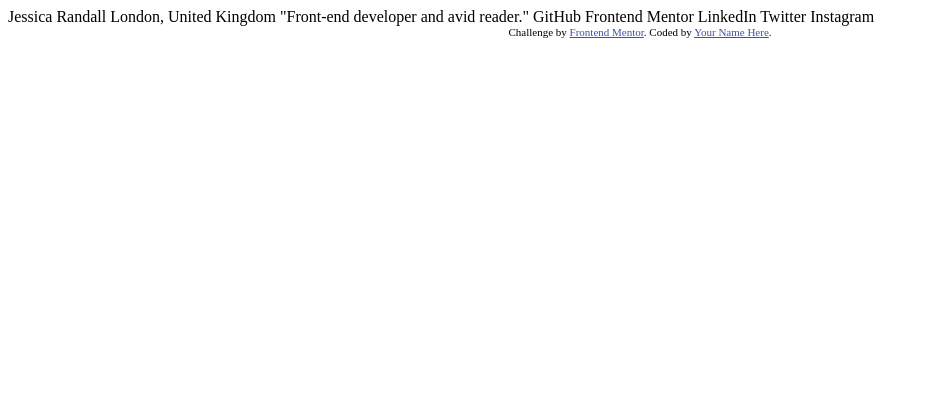
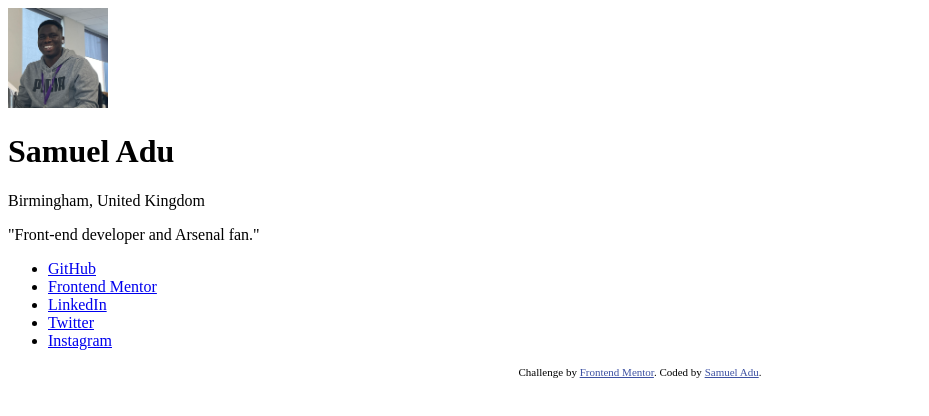
Before and after one commit to samuel-adu/social-links-profile, a plain HTML site: page index.html in a window 1280 px wide. Shown: the whole page, without its empty margins (0-929 px from the left). Drawn offline with Linux system fonts and the light colour scheme.

Commit message:
add markup

```diff
--- a/index.html
+++ b/index.html
@@ -1,34 +1,59 @@
 <!DOCTYPE html>
 <html lang="en">
   <head>
-  <meta charset="UTF-8">
-  <meta name="viewport" content="width=device-width, initial-scale=1.0"> <!-- displays site properly based on user's device -->
+    <meta charset="UTF-8" />
+    <meta name="viewport" content="width=device-width, initial-scale=1.0" />
+    <!-- displays site properly based on user's device -->
 
-  <link rel="icon" type="image/png" sizes="32x32" href="./assets/images/favicon-32x32.png">
+    <link
+      rel="icon"
+      type="image/png"
+      sizes="32x32"
+      href="./assets/images/favicon-32x32.png"
+    />
 
     <title>Frontend Mentor | Social links profile</title>
 
     <!-- Feel free to remove these styles or customise in your own stylesheet 👍 -->
     <style>
-    .attribution { font-size: 11px; text-align: center; }
-    .attribution a { color: hsl(228, 45%, 44%); }
+      .attribution {
+        font-size: 11px;
+        text-align: center;
+      }
+      .attribution a {
+        color: hsl(228, 45%, 44%);
+      }
     </style>
   </head>
   <body>
-
-  Jessica Randall
-  London, United Kingdom
-  "Front-end developer and avid reader."
-
-  GitHub
-  Frontend Mentor
-  LinkedIn
-  Twitter
-  Instagram
-
-  <div class="attribution">
-    Challenge by <a href="https://www.frontendmentor.io?ref=challenge" target="_blank">Frontend Mentor</a>.
-    Coded by <a href="#">Your Name Here</a>.
-  </div>
+    <main>
+      <img src="./assets/images/samuel-avatar.jpg" alt="" width="100px" />
+      <h1>Samuel Adu</h1>
+      <p>Birmingham, United Kingdom</p>
+      <p>"Front-end developer and Arsenal fan."</p>
+      <ul>
+        <li>
+          <a href="https://www.github.com">GitHub</a>
+        </li>
+        <li>
+          <a href="https://www.frontendmentor.io">Frontend Mentor</a>
+        </li>
+        <li>
+          <a href="https://www.linkedin.com/samuel-oa">LinkedIn</a>
+        </li>
+        <li>
+          <a href="#">Twitter</a>
+        </li>
+        <li>
+          <a href="#">Instagram</a>
+        </li>
+      </ul>
+    </main>
+    <aside class="attribution">
+      Challenge by
+      <a href="https://www.frontendmentor.io?ref=challenge" target="_blank"
+        >Frontend Mentor</a
+      >. Coded by <a href="https://www.samueladu.dev">Samuel Adu</a>.
+    </aside>
   </body>
 </html>
```
Also changed, not shown: assets/images/samuel-avatar.jpg (added). Lines whose indentation alone changed are shown as unchanged.
